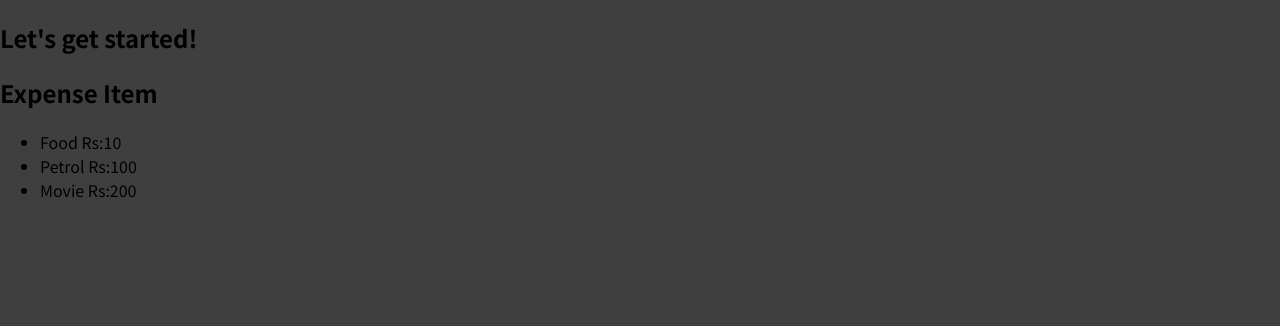
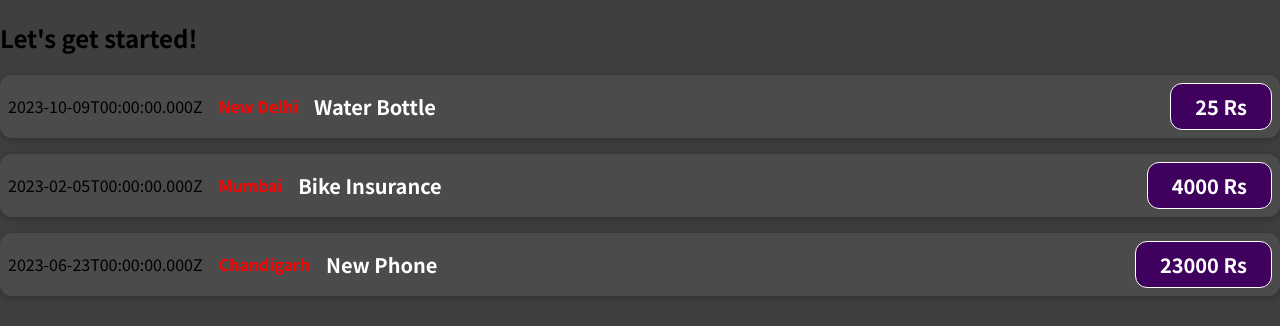
Before and after one commit to hespnod/01-starting-setup, a JavaScript app: page / in a window 1280 px wide. Shown: the top 326 px of the page. Built offline with nearby package versions, Linux system fonts and the light colour scheme.

Commit message:
added functionality of looping through expenses!!

```diff
--- a/src/App.js
+++ b/src/App.js
@@ -1,10 +1,17 @@
 import ExpenseItem from "./components/ExpenseItem";
 
 function App() {
+  const expenses = [
+    { id: 'e1', title: 'Water Bottle', amount: 25, date: new Date(2023, 9, 9), location: 'New Delhi' },
+    { id: 'e2', title: 'Bike Insurance', amount: 4000, date: new Date(2023, 1, 5), location: 'Mumbai' },
+    { id: 'e3', title: 'New Phone', amount: 23000, date: new Date(2023, 5, 23), location: 'Chandigarh' }
+  ]
   return (
     <div>
       <h2>Let's get started!</h2>
-      <ExpenseItem></ExpenseItem>
+      {expenses.map((ele) => {
+        return (<ExpenseItem title={ele.title} amount={ele.amount} date={ele.date} location={ele.location}></ExpenseItem>)
+      })}
     </div>
   );
 }
--- /dev/null
+++ b/src/components/ExpenseItem.css
@@ -0,0 +1,63 @@
+.expense-item {
+  display: flex;
+  justify-content: space-between;
+  align-items: center;
+  box-shadow: 0 2px 8px rgba(0, 0, 0, 0.25);
+  padding: 0.5rem;
+  margin: 1rem 0;
+  border-radius: 12px;
+  background-color: #4b4b4b;
+}
+
+.expense-item__description {
+  display: flex;
+  flex-direction: column;
+  gap: 1rem;
+  align-items: flex-end;
+  flex-flow: column-reverse;
+  justify-content: flex-start;
+  flex: 1;
+}
+
+.expense-item__location {
+  font-size: 1rem;
+  font-weight: bold;
+  color: red;
+  margin-left: 1rem;
+}
+
+.expense-item h2 {
+  color: #3a3a3a;
+  font-size: 1rem;
+  flex: 1;
+  margin: 0 1rem;
+  color: white;
+}
+
+.expense-item__price {
+  font-size: 1rem;
+  font-weight: bold;
+  color: white;
+  background-color: #40005d;
+  border: 1px solid white;
+  padding: 0.5rem;
+  border-radius: 12px;
+}
+
+@media (min-width: 580px) {
+  .expense-item__description {
+    flex-direction: row;
+    align-items: center;
+    justify-content: flex-start;
+    flex: 1;
+  }
+
+  .expense-item__description h2 {
+    font-size: 1.25rem;
+  }
+
+  .expense-item__price {
+    font-size: 1.25rem;
+    padding: 0.5rem 1.5rem;
+  }
+}
--- a/src/components/ExpenseItem.js
+++ b/src/components/ExpenseItem.js
@@ -1,12 +1,16 @@
-function ExpenseItem() {
+import './ExpenseItem.css';
+
+function ExpenseItem(props) {
     return (
-        <div>
-            <h2>Expense Item</h2>
-            <ul>
-                <li>Food Rs:10</li>
-                <li>Petrol Rs:100</li>
-                <li>Movie Rs:200</li>
-            </ul>
+        <div className='expense-item'>
+            <div>
+                {props.date.toISOString()}
+            </div>
+            <div className="expense-item__location">{props.location}</div>
+            <div className='expense-item__description'>
+                <h2>{props.title}</h2>
+                <div className='expense-item__price'>{props.amount} Rs</div>
+            </div>
         </div>
     );
 }
```
